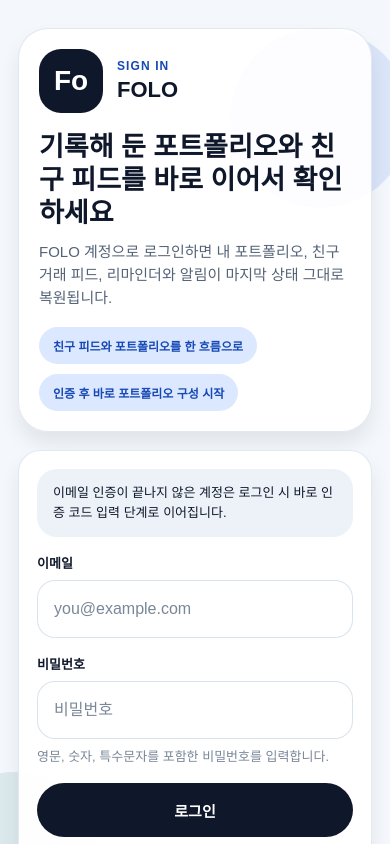
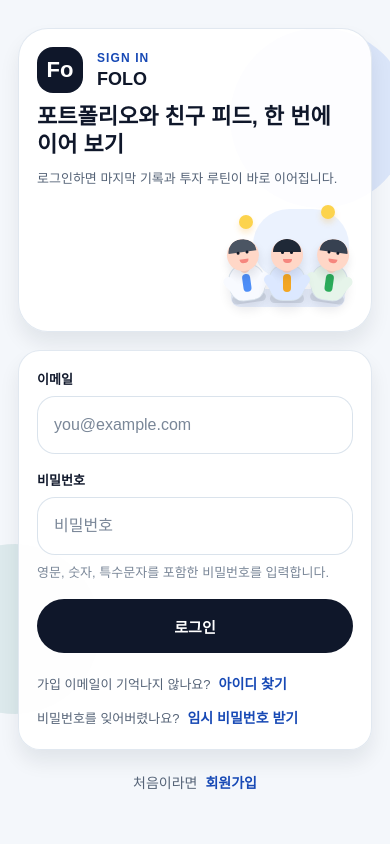
Before and after one commit to folo-app/folo-client, a React Native app: screen / in a window 390 px wide. Built offline with nearby package versions, Linux system fonts and the light colour scheme; no server answers.

Commit message:
feat: 로그인 진입 화면 개선

```diff
--- a/src/auth/AuthProvider.tsx
+++ b/src/auth/AuthProvider.tsx
@@ -38,6 +38,7 @@ type AuthContextValue = {
 };
 
 const SESSION_STORAGE_KEY = '@folo/auth-session';
+const MIN_SPLASH_DURATION_MS = 1750;
 const inMemoryStorage = new Map<string, string>();
 
 const AuthContext = createContext<AuthContextValue | null>(null);
@@ -155,7 +156,9 @@ export function AuthProvider({ children }: { children: ReactNode }) {
         await clearSessionStorage();
       }
 
-      await new Promise((resolve) => setTimeout(resolve, 950));
+      await new Promise((resolve) =>
+        setTimeout(resolve, MIN_SPLASH_DURATION_MS),
+      );
 
       if (!alive) {
         return;
--- a/src/components/auth-ui.tsx
+++ b/src/components/auth-ui.tsx
@@ -5,10 +5,12 @@ import {
   Pressable,
   ScrollView,
   StyleSheet,
+  type StyleProp,
   Text,
   TextInput,
   useWindowDimensions,
   type TextInputProps,
+  type ViewStyle,
   View,
 } from 'react-native';
 import { useSafeAreaInsets } from 'react-native-safe-area-context';
@@ -20,6 +22,7 @@ type AuthScreenLayoutProps = {
   title: string;
   subtitle: string;
   footer?: ReactNode;
+  heroVariant?: 'default' | 'compact';
   children: ReactNode;
 };
 
@@ -38,11 +41,14 @@ export function AuthScreenLayout({
   title,
   subtitle,
   footer,
+  heroVariant = 'default',
   children,
 }: AuthScreenLayoutProps) {
   const insets = useSafeAreaInsets();
   const { width, height } = useWindowDimensions();
   const compact = width < 430;
+  const narrow = width < 380;
+  const stackedCompactHero = heroVariant === 'compact' && width < 520;
 
   return (
     <KeyboardAvoidingView
@@ -73,22 +79,74 @@ export function AuthScreenLayout({
           <View style={styles.glowTop} />
           <View style={styles.glowBottom} />
 
-          <View style={[styles.heroCard, compact && styles.heroCardCompact]}>
+          <View
+            style={[
+              heroVariant === 'compact' ? styles.heroCardCompactMode : styles.heroCard,
+              compact && styles.heroCardCompact,
+            ]}
+          >
+            <View
+              style={[
+                heroVariant === 'compact' ? styles.compactHeroLayout : styles.brandBar,
+                stackedCompactHero && styles.compactHeroLayoutStacked,
+                narrow && heroVariant === 'compact' && styles.compactHeroLayoutNarrow,
+              ]}
+            >
+              <View
+                style={[
+                  heroVariant === 'compact' ? styles.compactCopyArea : styles.brandBar,
+                ]}
+              >
                 <View style={styles.brandBar}>
-              <View style={styles.brandMark}>
-                <Text style={styles.brandMarkText}>Fo</Text>
+                  <View style={[styles.brandMark, heroVariant === 'compact' && styles.brandMarkCompact]}>
+                    <Text style={[styles.brandMarkText, heroVariant === 'compact' && styles.brandMarkTextCompact]}>
+                      Fo
+                    </Text>
                   </View>
                   <View style={styles.brandMeta}>
                     <Text style={styles.badge}>{badge}</Text>
-                <Text style={styles.brandName}>FOLO</Text>
+                    <Text style={[styles.brandName, heroVariant === 'compact' && styles.brandNameCompact]}>
+                      FOLO
+                    </Text>
                   </View>
                 </View>
 
                 <View style={styles.copyBlock}>
-              <Text style={[styles.heroTitle, compact && styles.heroTitleCompact]}>{title}</Text>
-              <Text style={styles.heroSubtitle}>{subtitle}</Text>
+                  <Text
+                    style={[
+                      styles.heroTitle,
+                      compact && styles.heroTitleCompact,
+                      heroVariant === 'compact' && styles.heroTitleTight,
+                      stackedCompactHero && styles.heroTitleStackedCompact,
+                    ]}
+                  >
+                    {title}
+                  </Text>
+                  <Text
+                    style={[
+                      styles.heroSubtitle,
+                      heroVariant === 'compact' && styles.heroSubtitleTight,
+                      stackedCompactHero && styles.heroSubtitleStackedCompact,
+                    ]}
+                  >
+                    {subtitle}
+                  </Text>
+                </View>
               </View>
 
+              {heroVariant === 'compact' ? (
+                <View
+                  style={[
+                    styles.compactGraphicArea,
+                    stackedCompactHero && styles.compactGraphicAreaStacked,
+                  ]}
+                >
+                  <AuthCharacterShowcase />
+                </View>
+              ) : null}
+            </View>
+
+            {heroVariant === 'default' ? (
               <View style={styles.signalRow}>
                 <View style={styles.signalPill}>
                   <Text style={styles.signalLabel}>친구 피드와 포트폴리오를 한 흐름으로</Text>
@@ -97,6 +155,7 @@ export function AuthScreenLayout({
                   <Text style={styles.signalLabel}>인증 후 바로 포트폴리오 구성 시작</Text>
                 </View>
               </View>
+            ) : null}
           </View>
 
           <View style={[styles.formCard, compact && styles.formCardCompact]}>{children}</View>
@@ -105,6 +164,72 @@ export function AuthScreenLayout({
         </View>
       </ScrollView>
     </KeyboardAvoidingView>
+  );
+}
+
+function AuthCharacterShowcase() {
+  return (
+    <View style={styles.showcase}>
+      <View style={styles.showcaseGlow} />
+      <View style={styles.showcaseFloor} />
+      <View style={[styles.coin, styles.coinLeft]} />
+      <View style={[styles.coin, styles.coinRight]} />
+      <HeroBuddy
+        accessoryColor="#3B82F6"
+        hairColor="#4B5563"
+        shirtColor="#F8FAFF"
+        skinColor="#FFD7C7"
+        style={styles.buddyLeft}
+      />
+      <HeroBuddy
+        accessoryColor="#F59E0B"
+        hairColor="#1F2937"
+        shirtColor="#DCE8FF"
+        skinColor="#FFD7C7"
+        style={styles.buddyCenter}
+      />
+      <HeroBuddy
+        accessoryColor="#16A34A"
+        hairColor="#374151"
+        shirtColor="#E6F4EA"
+        skinColor="#FFD7C7"
+        style={styles.buddyRight}
+      />
+    </View>
+  );
+}
+
+function HeroBuddy({
+  style,
+  shirtColor,
+  accessoryColor,
+  skinColor,
+  hairColor,
+}: {
+  style?: StyleProp<ViewStyle>;
+  shirtColor: string;
+  accessoryColor: string;
+  skinColor: string;
+  hairColor: string;
+}) {
+  return (
+    <View style={[styles.buddy, style]}>
+      <View style={styles.buddyShadow} />
+      <View style={[styles.buddyBody, { backgroundColor: shirtColor }]}>
+        <View style={[styles.buddyAccent, { backgroundColor: accessoryColor }]} />
+      </View>
+      <View style={[styles.buddyNeck, { backgroundColor: skinColor }]} />
+      <View style={[styles.buddyHead, { backgroundColor: skinColor }]}>
+        <View style={[styles.buddyHair, { backgroundColor: hairColor }]} />
+        <View style={styles.buddyFace}>
+          <View style={styles.buddyEye} />
+          <View style={styles.buddyEye} />
+        </View>
+        <View style={styles.buddyMouth} />
+      </View>
+      <View style={[styles.buddyArm, styles.buddyArmLeft, { backgroundColor: shirtColor }]} />
+      <View style={[styles.buddyArm, styles.buddyArmRight, { backgroundColor: shirtColor }]} />
+    </View>
   );
 }
 
@@ -199,10 +324,47 @@ const styles = StyleSheet.create({
   heroCardCompact: {
     padding: 20,
   },
+  heroCardCompactMode: {
+    borderRadius: tokens.radius.lg,
+    backgroundColor: 'rgba(255,255,255,0.92)',
+    borderWidth: 1,
+    borderColor: 'rgba(214, 224, 234, 0.72)',
+    paddingHorizontal: 18,
+    paddingVertical: 18,
+    gap: 12,
+    ...tokens.shadow,
+  },
   brandBar: {
     flexDirection: 'row',
     alignItems: 'center',
     gap: 14,
+  },
+  compactHeroLayout: {
+    flexDirection: 'row',
+    alignItems: 'center',
+    gap: 16,
+  },
+  compactHeroLayoutStacked: {
+    flexDirection: 'column',
+    alignItems: 'stretch',
+    gap: 12,
+  },
+  compactHeroLayoutNarrow: {
+    alignItems: 'flex-start',
+    flexDirection: 'column',
+  },
+  compactCopyArea: {
+    flex: 1,
+    gap: 10,
+  },
+  compactGraphicArea: {
+    width: 132,
+    alignItems: 'flex-end',
+    justifyContent: 'center',
+  },
+  compactGraphicAreaStacked: {
+    width: '100%',
+    alignItems: 'flex-end',
   },
   brandMark: {
     width: 64,
@@ -212,11 +374,19 @@ const styles = StyleSheet.create({
     alignItems: 'center',
     justifyContent: 'center',
   },
+  brandMarkCompact: {
+    width: 46,
+    height: 46,
+    borderRadius: 16,
+  },
   brandMarkText: {
     color: tokens.colors.surface,
     fontSize: 28,
     fontFamily: tokens.typography.heading,
     fontWeight: '800',
+  },
+  brandMarkTextCompact: {
+    fontSize: 22,
   },
   brandMeta: {
     gap: 4,
@@ -235,6 +405,9 @@ const styles = StyleSheet.create({
     fontFamily: tokens.typography.heading,
     fontWeight: '800',
   },
+  brandNameCompact: {
+    fontSize: 18,
+  },
   copyBlock: {
     gap: 10,
   },
@@ -249,11 +422,27 @@ const styles = StyleSheet.create({
     fontSize: 27,
     lineHeight: 33,
   },
+  heroTitleTight: {
+    fontSize: 25,
+    lineHeight: 31,
+  },
+  heroTitleStackedCompact: {
+    fontSize: 22,
+    lineHeight: 28,
+  },
   heroSubtitle: {
     fontSize: 15,
     lineHeight: 23,
     color: tokens.colors.inkSoft,
     fontFamily: tokens.typography.body,
+  },
+  heroSubtitleTight: {
+    fontSize: 14,
+    lineHeight: 21,
+  },
+  heroSubtitleStackedCompact: {
+    fontSize: 13,
+    lineHeight: 20,
   },
   signalRow: {
     flexDirection: 'row',
@@ -271,6 +460,163 @@ const styles = StyleSheet.create({
     fontSize: 12,
     fontFamily: tokens.typography.heading,
     fontWeight: '700',
+  },
+  showcase: {
+    width: 132,
+    height: 112,
+    position: 'relative',
+  },
+  showcaseGlow: {
+    position: 'absolute',
+    right: 4,
+    top: 8,
+    width: 96,
+    height: 72,
+    borderRadius: 999,
+    backgroundColor: 'rgba(59, 130, 246, 0.10)',
+  },
+  showcaseFloor: {
+    position: 'absolute',
+    left: 10,
+    right: 8,
+    bottom: 6,
+    height: 18,
+    borderRadius: 999,
+    backgroundColor: 'rgba(37, 99, 235, 0.10)',
+  },
+  coin: {
+    position: 'absolute',
+    width: 14,
+    height: 14,
+    borderRadius: 999,
+    backgroundColor: '#FCD34D',
+    shadowColor: '#F59E0B',
+    shadowOpacity: 0.22,
+    shadowRadius: 6,
+    shadowOffset: { width: 0, height: 4 },
+    elevation: 3,
+  },
+  coinLeft: {
+    left: 18,
+    top: 14,
+  },
+  coinRight: {
+    right: 18,
+    top: 4,
+  },
+  buddy: {
+    position: 'absolute',
+    bottom: 12,
+    width: 44,
+    alignItems: 'center',
+  },
+  buddyLeft: {
+    left: 2,
+    transform: [{ rotate: '-8deg' }],
+  },
+  buddyCenter: {
+    left: 44,
+    zIndex: 2,
+  },
+  buddyRight: {
+    right: 0,
+    transform: [{ rotate: '8deg' }],
+  },
+  buddyShadow: {
+    position: 'absolute',
+    bottom: -2,
+    width: 34,
+    height: 9,
+    borderRadius: 999,
+    backgroundColor: 'rgba(15, 23, 42, 0.10)',
+  },
+  buddyBody: {
+    width: 36,
+    height: 36,
+    borderRadius: 14,
+    marginTop: 26,
+    borderWidth: 1,
+    borderColor: 'rgba(214, 224, 234, 0.9)',
+    shadowColor: '#0F172A',
+    shadowOpacity: 0.10,
+    shadowRadius: 12,
+    shadowOffset: { width: 0, height: 8 },
+    elevation: 5,
+    alignItems: 'center',
+    justifyContent: 'center',
+  },
+  buddyAccent: {
+    width: 8,
+    height: 18,
+    borderRadius: 999,
+    opacity: 0.9,
+  },
+  buddyNeck: {
+    position: 'absolute',
+    top: 24,
+    width: 10,
+    height: 10,
+    borderRadius: 999,
+  },
+  buddyHead: {
+    position: 'absolute',
+    top: 0,
+    width: 32,
+    height: 32,
+    borderRadius: 999,
+    alignItems: 'center',
+    paddingTop: 7,
+    overflow: 'hidden',
+    shadowColor: '#0F172A',
+    shadowOpacity: 0.10,
+    shadowRadius: 10,
+    shadowOffset: { width: 0, height: 6 },
+    elevation: 4,
+  },
+  buddyHair: {
+    position: 'absolute',
+    top: 0,
+    left: 2,
+    right: 2,
+    height: 13,
+    borderBottomLeftRadius: 10,
+    borderBottomRightRadius: 12,
+    borderTopLeftRadius: 999,
+    borderTopRightRadius: 999,
+  },
+  buddyFace: {
+    flexDirection: 'row',
+    gap: 6,
+    marginTop: 5,
+  },
+  buddyEye: {
+    width: 3,
+    height: 3,
+    borderRadius: 999,
+    backgroundColor: '#111827',
+  },
+  buddyMouth: {
+    marginTop: 5,
+    width: 9,
+    height: 4,
+    borderBottomLeftRadius: 999,
+    borderBottomRightRadius: 999,
+    backgroundColor: 'rgba(239, 68, 68, 0.55)',
+  },
+  buddyArm: {
+    position: 'absolute',
+    top: 34,
+    width: 10,
+    height: 28,
+    borderRadius: 999,
+  },
+  buddyArmLeft: {
+    left: 4,
+    transform: [{ rotate: '-34deg' }],
+  },
+  buddyArmRight: {
+    right: 4,
+    transform: [{ rotate: '34deg' }],
   },
   formCard: {
     borderRadius: tokens.radius.md,
--- a/src/screens/LoginScreen.tsx
+++ b/src/screens/LoginScreen.tsx
@@ -69,8 +69,9 @@ export function LoginScreen() {
   return (
     <AuthScreenLayout
       badge="Sign In"
-      title="기록해 둔 포트폴리오와 친구 피드를 바로 이어서 확인하세요"
-      subtitle="FOLO 계정으로 로그인하면 내 포트폴리오, 친구 거래 피드, 리마인더와 알림이 마지막 상태 그대로 복원됩니다."
+      heroVariant="compact"
+      title="포트폴리오와 친구 피드, 한 번에 이어 보기"
+      subtitle="로그인하면 마지막 기록과 투자 루틴이 바로 이어집니다."
       footer={
         <>
           <Text style={styles.footerText}>처음이라면</Text>
@@ -78,12 +79,6 @@ export function LoginScreen() {
         </>
       }
     >
-      <AuthNotice>
-        <AuthNoticeText>
-          이메일 인증이 끝나지 않은 계정은 로그인 시 바로 인증 코드 입력 단계로 이어집니다.
-        </AuthNoticeText>
-      </AuthNotice>
-
       <AuthField
         autoCapitalize="none"
         autoComplete="email"
@@ -134,14 +129,6 @@ export function LoginScreen() {
           />
         </View>
       </View>
-
-      <View style={styles.inlineRow}>
-        <Text style={styles.inlineText}>인증 코드를 다시 받아야 하나요?</Text>
-        <AuthTextLink
-          label="이메일 인증"
-          onPress={() => navigation.navigate('EmailVerification', { email: email.trim() })}
-        />
-      </View>
     </AuthScreenLayout>
   );
 }
```
Lines whose indentation alone changed are shown as unchanged.
